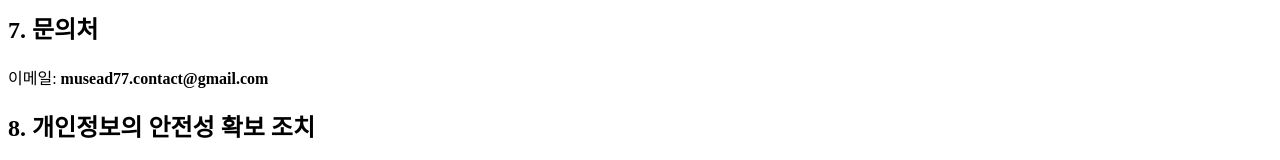
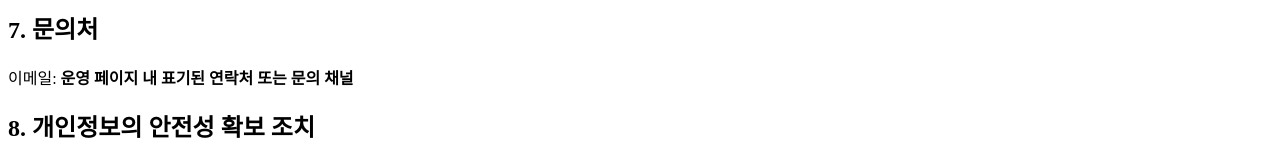
Before and after one commit to musead/musead.github.io, a plain HTML site: page index.html in a window 1280 px wide. Shown: the part 780-940 px from the top of the page. Drawn offline with Linux system fonts and the light colour scheme.

Commit message:
Update index.html

```diff
--- a/index.html
+++ b/index.html
@@ -32,7 +32,7 @@
   <p>열람·정정·삭제·처리정지 요구 권리가 있으며, 요청은 아래 문의처로 제출하면 지체 없이 처리합니다.</p>
 
   <h2>7. 문의처</h2>
-  <p>이메일: <strong>musead77.contact@gmail.com</strong></p>
+  <p>이메일: <strong>운영 페이지 내 표기된 연락처 또는 문의 채널</strong></p>
 
   <h2>8. 개인정보의 안전성 확보 조치</h2>
   <p>내부 접속 통제, 암호화, 접근 권한 관리, 정기 보안 점검 등을 시행합니다.</p>
```
